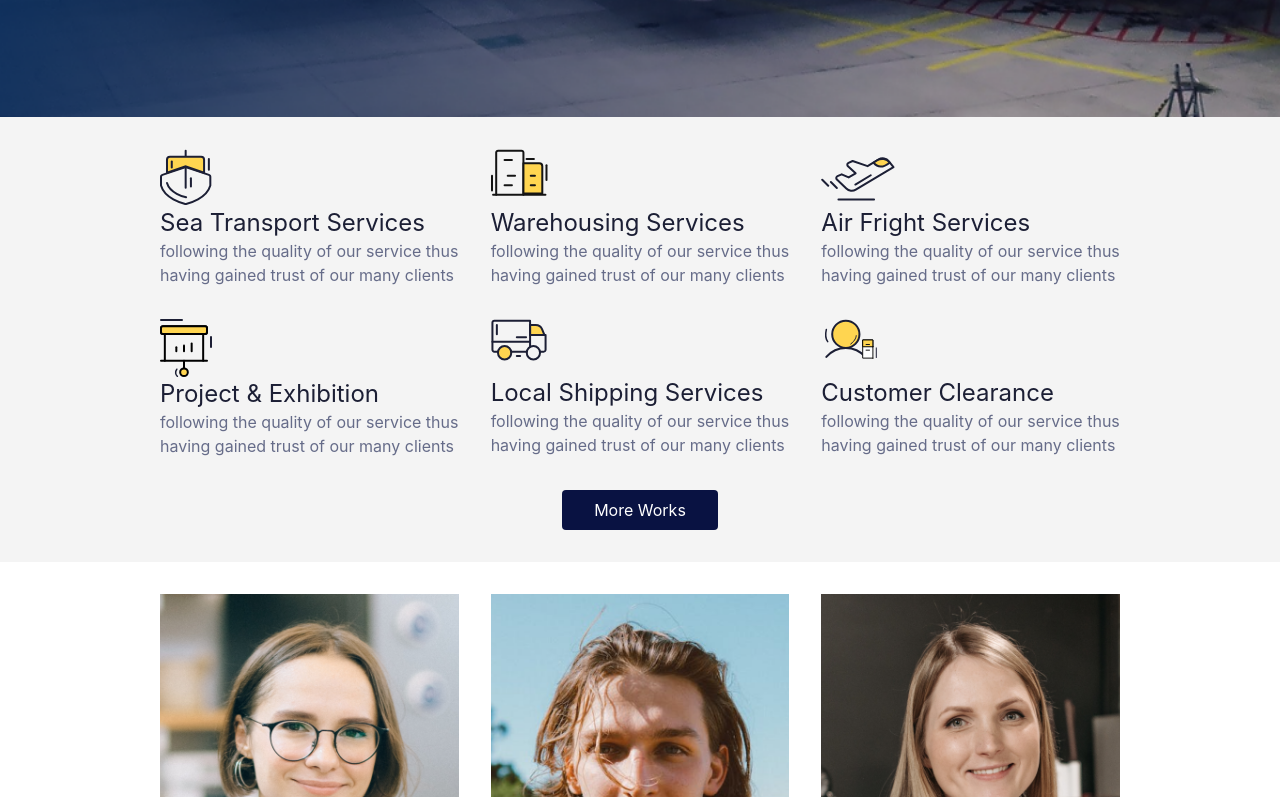
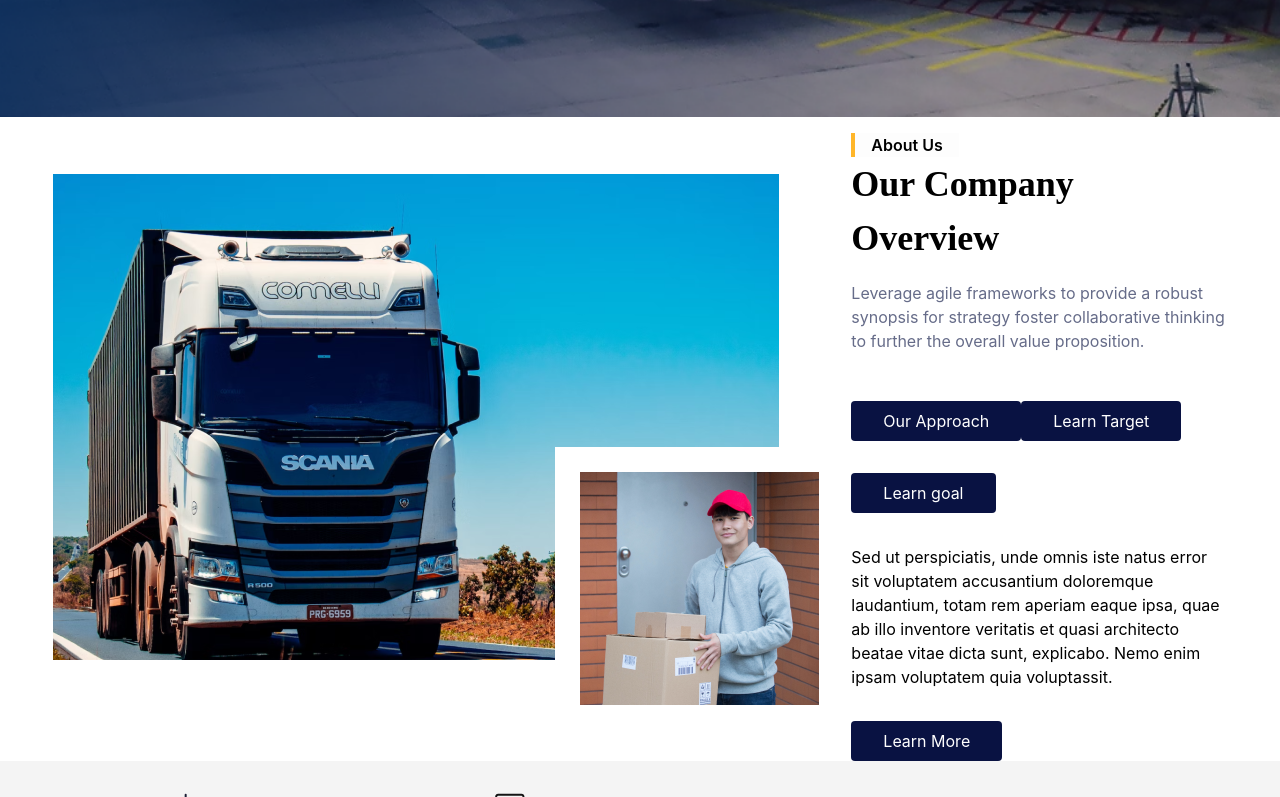
Before and after one commit to smartcollins/logistics, a React (Create React App) app: page /about in a window 1280 px wide. Shown: the part 523-1320 px from the top of the page. Built offline with nearby package versions, Linux system fonts and the light colour scheme.

Commit message:
modifyin About

```diff
--- a/src/pages/About.jsx
+++ b/src/pages/About.jsx
@@ -3,7 +3,9 @@ import banner from '../data/banner';
 import color from '../data/color';
 import card from '../data/card';
 import sponsor from "../images/client_logo.png";
+import side from "../images/about-side.png";
 import Banner from '../component/Banner';
+import Caption from '../component/Caption';
 import Work from '../component/Work';
 import Card from '../component/Card';
 import Review from '../component/Review'
@@ -16,6 +18,26 @@ const About = ()=>{
     return(
         <div>
             <div>{banner.slice(1, 2).map((item, idx) => <Banner key={idx} {...item} />)}</div>
+            <div>
+                <div className="flex flex-wrap items-center justify-between w-11/12 mx-auto xl:flex-nowrap xl:gap-8">
+                    <img className="w-full object-cover md:h-[50vh] xl:h-full xl:w-4/6 " src={side} alt="side-ad"/>
+                    <div className="text-left xl:w-2/4 space-y-8">
+                        <div className="my-4 capitalize">
+                            <Caption txt="about us" txt2="our company overview" />
+                            <p className=" normal-case text-[#666c89]"> Leverage agile frameworks to provide a robust synopsis for strategy foster collaborative thinking to further the overall value proposition.
+                            </p>
+                        </div>
+                        <button style={{ background: color.blueBg }} className='text-white py-2 px-8 rounded'>Our Approach</button>
+                        <button style={{ background: color.blueBg }} className='text-white py-2 px-8 rounded'>Learn Target</button>
+                        <button style={{ background: color.blueBg }} className='text-white py-2 px-8 rounded'>Learn goal</button>
+                        {/* <div className="items-center justify-between border-t border-[#d6d6d6] gap-4 pt-4 space-y-4 md:flex md:space-y-0 xl:py-8">
+                            {abt}
+                        </div> */}
+                        <p>Sed ut perspiciatis, unde omnis iste natus error sit voluptatem accusantium doloremque laudantium, totam rem aperiam eaque ipsa, quae ab illo inventore veritatis et quasi architecto beatae vitae dicta sunt, explicabo. Nemo enim ipsam voluptatem quia voluptassit.</p>
+                        <button style={{ background: color.blueBg }} className='text-white py-2 px-8 rounded'>Learn More</button>
+                    </div>
+                </div>
+            </div>
             <div style={{background: color.grayBg}} className=''>
                 <div className='text-center py-8 mx-auto w-3/4'>
                     <Work/>
```
